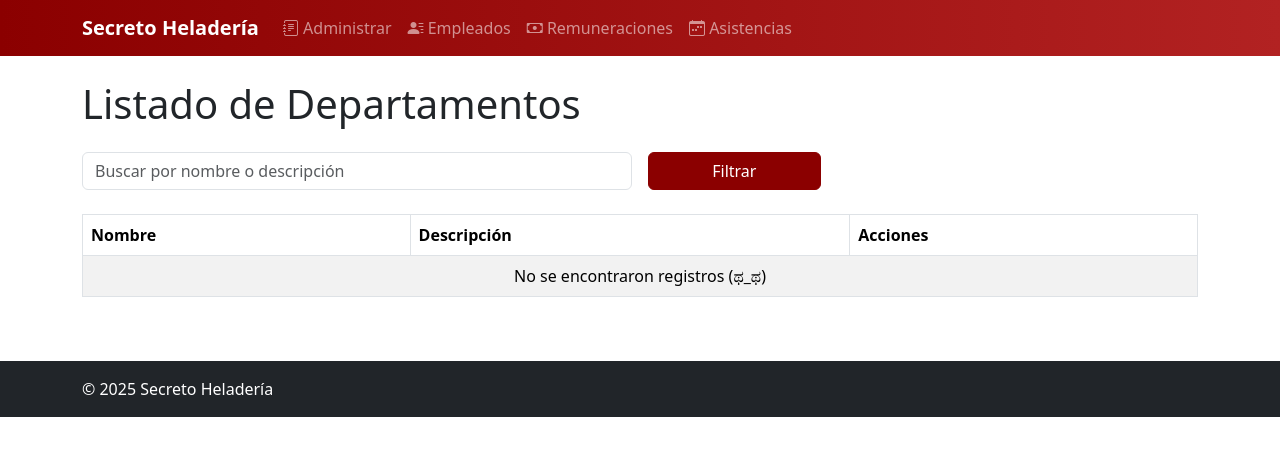
After one commit to RojasNatanael/secreto_heladeria, a Django app: page /departamentos in a window 1280 px wide. The commit adds this page. Shown: the top 456 px of the page. Run offline with Django 5.2, Linux system fonts and the light colour scheme; data that the repository does not hold is empty.

Commit message:
Validacion fecha asistencia + listado departamento

```diff
--- a/core/core/urls.py
+++ b/core/core/urls.py
@@ -9,6 +9,8 @@ from recursos_humanos.lista_empleados import lista_empleados
 from recursos_humanos.editar_empleado import editar_empleado
 from recursos_humanos.lista_remuneraciones import lista_remuneraciones
 from recursos_humanos.lista_asistencia import lista_asistencia
+from recursos_humanos.lista_departamentos import lista_departamentos
+from recursos_humanos.editar_departamento import editar_departamento
 urlpatterns = [
     path('admin/', admin.site.urls),
 
@@ -27,10 +29,12 @@ urlpatterns = [
 
 
     path('empleado/editar/<int:empleado_id>/', editar_empleado, name='editar_empleado'),
+    path('departamentos/editar<int:departamento_id>', editar_departamento, name='editar_departamento'),
 
     path('remuneracion/', lista_remuneraciones, name='lista_remuneraciones'),
+    path('asistencia/', lista_asistencia, name='lista_asistencia'),
+    path('departamentos', lista_departamentos, name='lista_departamentos'),
 
-    path('asistencia/', lista_asistencia, name='lista_asistencia'),
     path('dashboard/', dashboard, name='dashboard'),
 
 ]
--- /dev/null
+++ b/core/recursos_humanos/lista_departamentos.py
@@ -0,0 +1,21 @@
+from django.shortcuts import render
+from django.db.models import Q
+from .models import Departamento
+
+def lista_departamentos(request):
+    search = request.GET.get("search", "").strip()
+
+    departamentos = Departamento.objects.all()
+
+    if search:
+        departamentos = departamentos.filter(
+            Q(nombre__icontains=search) |
+            Q(desc__icontains=search)
+        )
+
+    context = {
+        "departamentos": departamentos,
+        "search": search,
+    }
+
+    return render(request, "lista_departamentos.html", context)
--- a/core/recursos_humanos/models.py
+++ b/core/recursos_humanos/models.py
@@ -105,6 +105,12 @@ class Asistencia(models.Model):
 
     class Meta:
         db_table = 'cpt_asistencia'
+        constraints = [
+                models.UniqueConstraint(
+                    fields=['empleado', 'fecha'],
+                    name='fecha_asistencia_unica'
+                    )
+                ]
 
 
 class Remuneracion(models.Model):
--- a/core/recursos_humanos/templates/base.html
+++ b/core/recursos_humanos/templates/base.html
@@ -93,12 +93,6 @@
 			    <a class="nav-link" href="{% url 'lista_asistencia' %}">
                             <i class="bi bi-calendar-week"></i> Asistencias
                         </a>
-                    </li>
-                    <li class="nav-item">
-                        <a class="nav-link" href="#">
-                            <i class="bi bi-box-seam-fill"></i> Inzumos (demo)
-                        </a>
-                    </li>
 		</ul>
 
                 <!-- User section -->
@@ -149,7 +143,7 @@
         <div class="container">
             <div class="row">
                 <div class="col-md-6">
-                    <p class="mb-0">&copy; 2023 Secreto Heladería</p>
+                    <p class="mb-0">&copy; 2025 Secreto Heladería</p>
                 </div>
            </div>
         </div>
--- /dev/null
+++ b/core/recursos_humanos/templates/lista_departamentos.html
@@ -0,0 +1,53 @@
+{% extends "base.html" %}
+{% block title %}Departamentos{% endblock %}
+
+{% block content %}
+
+<h1 class="mb-4">Listado de Departamentos</h1>
+
+<form method="GET" class="row g-3 mb-4">
+
+    <div class="col-md-6">
+        <input type="text" name="search" class="form-control"
+               placeholder="Buscar por nombre o descripción"
+               value="{{ search }}">
+    </div>
+
+    <div class="col-md-2">
+        <button class="btn btn-primary w-100">Filtrar</button>
+    </div>
+</form>
+
+<table class="table table-striped table-bordered">
+    <thead>
+    <tr>
+        <th>Nombre</th>
+        <th>Descripción</th>
+        <th>Acciones</th>
+    </tr>
+    </thead>
+
+    <tbody>
+    {% for d in departamentos %}
+        <tr>
+            <td>{{ d.nombre }}</td>
+            <td>{{ d.desc }}</td>
+            <td>
+                <a href="{% url 'editar_departamento' d.id %}"
+                   class="btn btn-sm btn-warning">
+                    Editar
+                </a>
+            </td>
+        </tr>
+
+    {% empty %}
+        <tr>
+            <td colspan="3" class="text-center">
+                No se encontraron registros (ಥ_ಥ)
+            </td>
+        </tr>
+    {% endfor %}
+    </tbody>
+</table>
+
+{% endblock %}
```
Also changed, not shown: core/recursos_humanos/editar_departamento.py (added, +23 -0 lines), core/recursos_humanos/templates/editar_departamento.html (added, +38 -0 lines).
